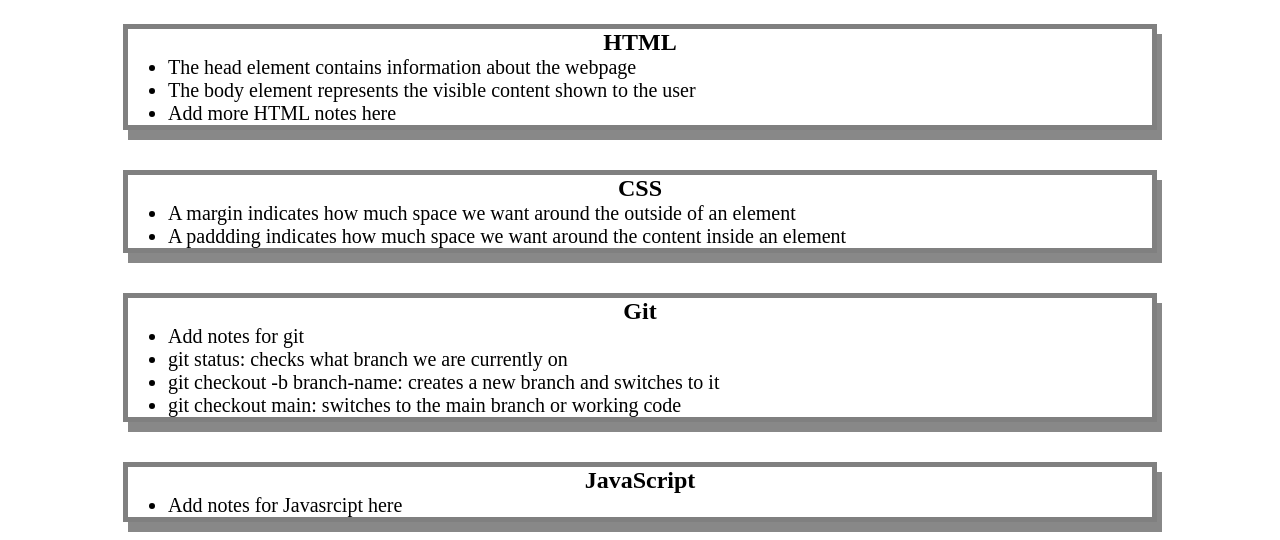
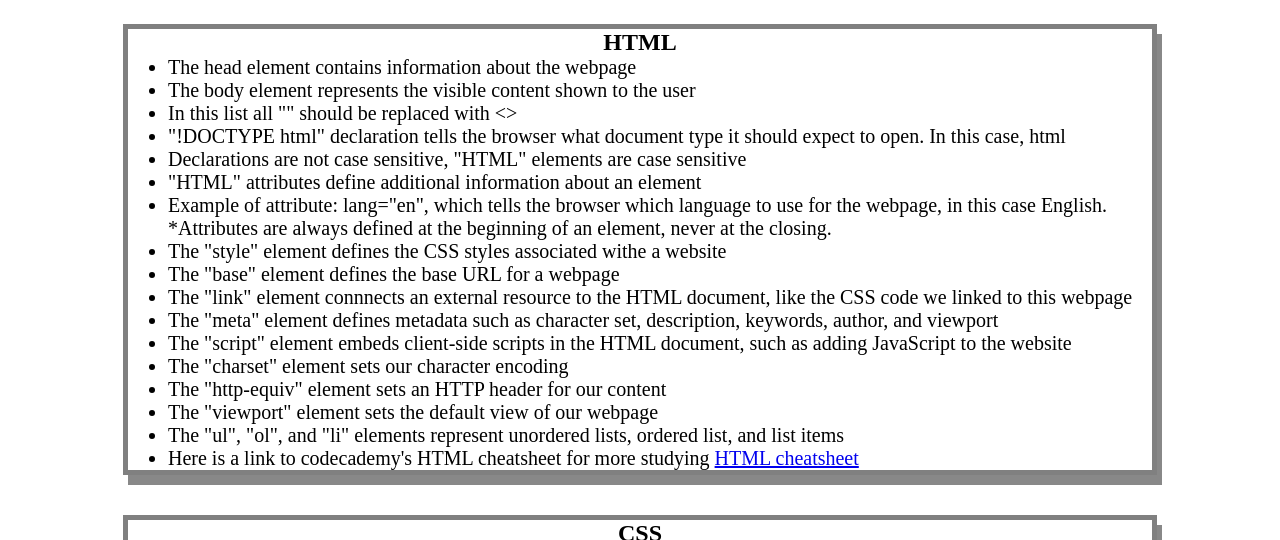
Before and after one commit to qwsargent/prework-study-guide, a plain HTML site: page prework-study-guide/index.html in a window 1280 px wide. Shown: the part 136-676 px from the top of the page. Drawn offline with Linux system fonts and the light colour scheme.

Commit message:
updated project README file, and added HTML

```diff
--- a/prework-study-guide/index.html
+++ b/prework-study-guide/index.html
@@ -20,7 +20,29 @@
         <ul>
           <li>The head element contains information about the webpage</li>
           <li>The body element represents the visible content shown to the user</li>
-          <li>Add more HTML notes here</li>
+          <li>In this list all "" should be replaced with <></li>
+          <li>"!DOCTYPE html" declaration tells the browser what document type it should expect to open. In this case, html</li>
+          <li>Declarations are not case sensitive, "HTML" elements are case sensitive</li>
+          <li>"HTML" attributes define additional information about an element</li>
+          <li>Example of attribute:
+            lang="en", which tells the browser which language to use for the webpage, in this case English.
+            *Attributes are always defined at the beginning of an element, never at the closing.
+          </li>
+          <li>The "style" element defines the CSS styles associated withe a website</li>
+          <li>The "base" element defines the base URL for a webpage </li>
+          <li>The "link" element connnects an external resource to the HTML document,
+            like the CSS code we linked to this webpage </li>
+            <li>The "meta" element defines metadata such as character set, description, keywords, author, and viewport</li>
+            <li>The "script" element embeds client-side scripts in the HTML document,
+              such as adding JavaScript to the website</li>
+              <li> The "charset" element sets our character encoding</li>
+              <li> The "http-equiv" element sets an HTTP header for our content</li>
+              <li>The "viewport" element sets the default view of our webpage</li>
+              <li>The "ul", "ol", and "li" elements represent unordered lists, ordered list, and list items</li>
+              <li>Here is a link to codecademy's HTML cheatsheet for more studying
+                <a href="https://www.codecademy.com/learn/learn-html/modules/learn-html-elements/cheatsheet">HTML cheatsheet</a>
+              </li>
+
         </ul>
 
       </section>
```
Also changed, not shown: 1 other file.
